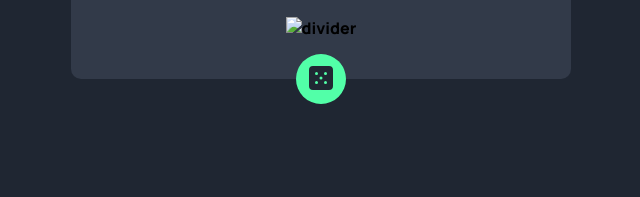
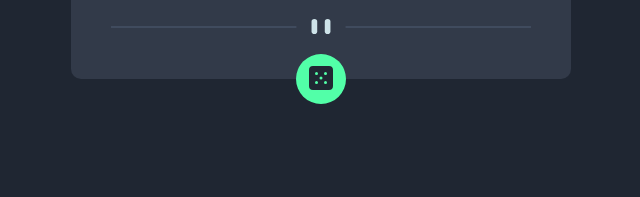
Before and after one commit to nicoleyry/advice-generator-app, a plain HTML site: page index.html in a window 1280 px wide. Shown: the part 444-641 px from the top of the page, 319-959 px from the left. Drawn offline with nearby package versions, Linux system fonts and the light colour scheme.

Commit message:
fix img path

```diff
--- a/index.html
+++ b/index.html
@@ -25,8 +25,8 @@
 			<p class="advice-id">Advice #<span id="advice-id">117</span></p>
 			<p class="advice-quote" id="advice-quote">"It is easy to sit up and take notice, what's difficult is getting up and taking action.</p>
 			<picture class="advice-divider">
-				<source media="(min-width: 760px)" srcset="./images/pattern-divider-mobile.svg.svg" />
-				<img src="./images/pattern-divider-desktop.svg" alt="divider" />
+				<source media="(min-width: 760px)" srcset="./images/pattern-divider-desktop.svg" />
+				<img src="./images/pattern-divider-mobile.svg" alt="divider" />
 			</picture>
 			<button class="advice-btn" id="advice-btn"><img src="./images/icon-dice.svg" alt="dice"></button>
 		</div>
```
